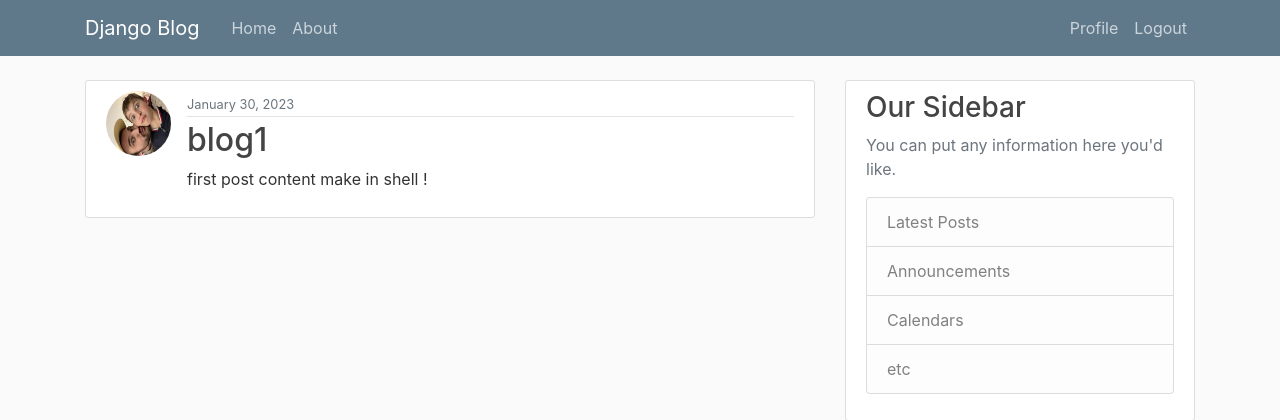
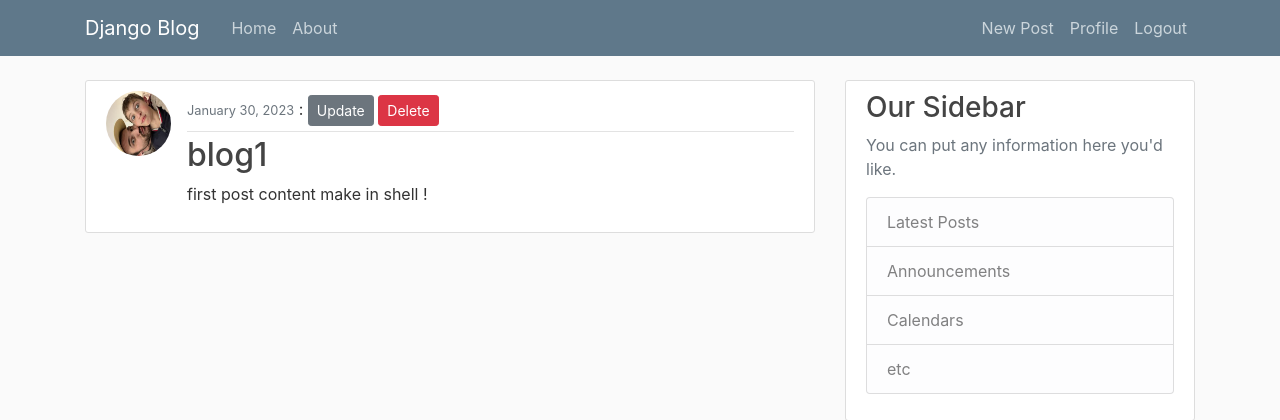
Before and after one commit to ManuLabricole/django_tuto_CS, a Django app: page /post/1/ in a window 1280 px wide. Shown: the top 420 px of the page. Run offline with Django 4.2, Linux system fonts and the light colour scheme; a user stored in the database is signed in; data comes from the database, SQL or seed files in the repository; both versions use the stored data as it was after the commit; some libraries are stand-ins or nearby versions.

Commit message:
Before merge

```diff
--- a/blog/templates/blog/base.html
+++ b/blog/templates/blog/base.html
@@ -37,6 +37,7 @@
             <div class="navbar-nav">
               {% if user.is_authenticated %}
                 {% comment %} Profile need to be restricted {% endcomment %}
+                <a class="nav-item nav-link" href="{% url 'post-create' %}">New Post</a>
                 <a class="nav-item nav-link" href="{% url 'profile' %}">Profile</a>
                 <a class="nav-item nav-link" href="{% url 'logout' %}">Logout</a>
               {% else %}
--- a/blog/templates/blog/post_detail.html
+++ b/blog/templates/blog/post_detail.html
@@ -6,6 +6,13 @@
         <div class="media-body">
             <div class="article-metadata">
                 <small class="text-muted">{{ object.date_posted | date:"F d, Y" }}</small>
+
+                {% if object.author == user %}:
+                <a class="btn btn-secondary btn-sm mt-1 mb-1" href="{% url 'post-update' object.id %}">Update</a>
+                <a class="btn btn-danger btn-sm mt-1 mb-1" href="{% url 'post-delete' object.id %}">Delete</a>
+                {% endif %}
+
+
             </div>
             <h2 class="article-title"> {{ object.title }}</h2>
             <p class="article-content">{{ object.content }}</p>
--- a/blog/views.py
+++ b/blog/views.py
@@ -59,6 +59,7 @@ class PostUpdateView(LoginRequiredMixin, UserPassesTestMixin, UpdateView):
 
 class PostDeleteView(LoginRequiredMixin, UserPassesTestMixin, DeleteView):
     model = Post
+    success_url = "/"
 
     def test_func(self) -> bool:
         post = self.get_object()
```
Also changed, not shown: db.sqlite3.
